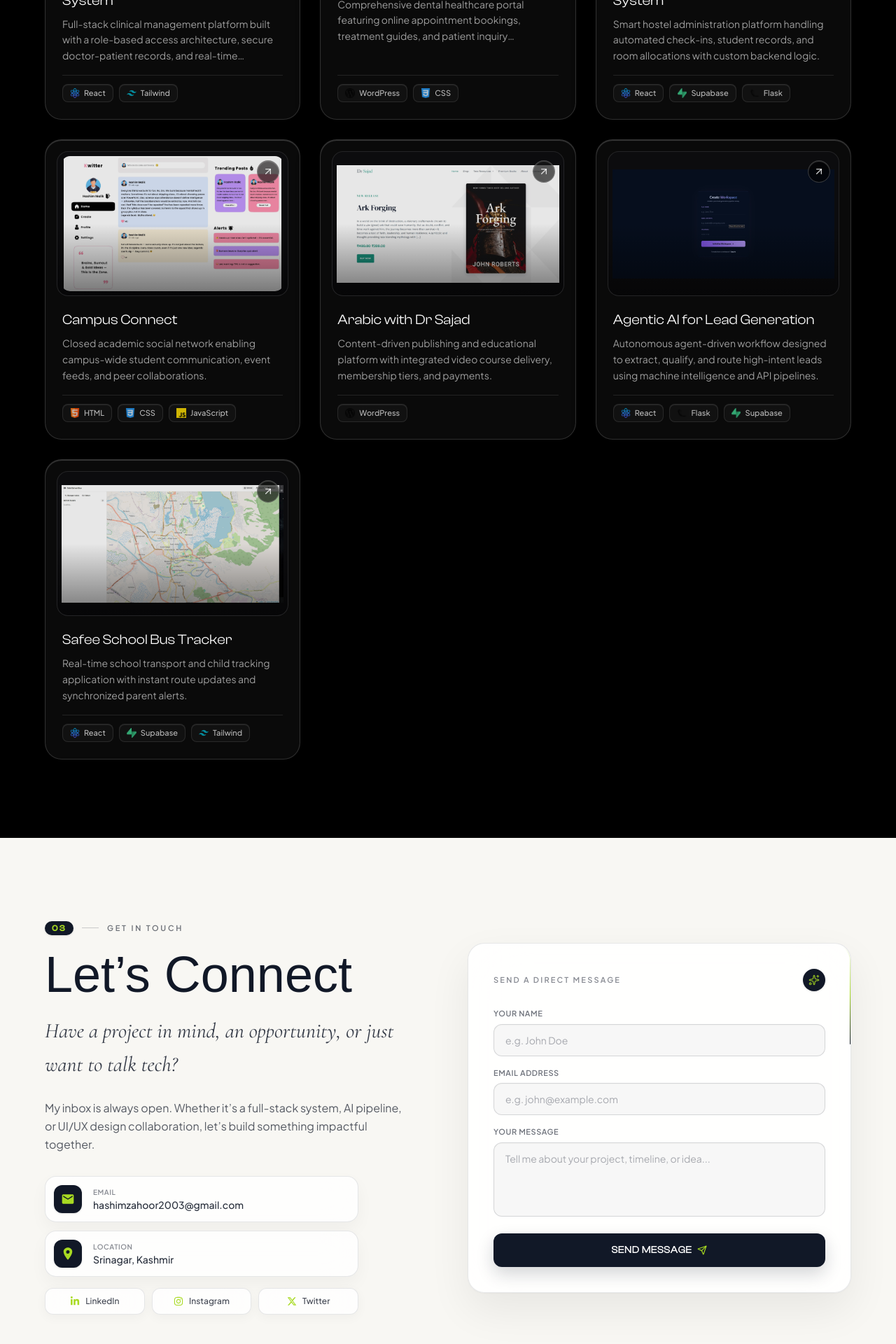
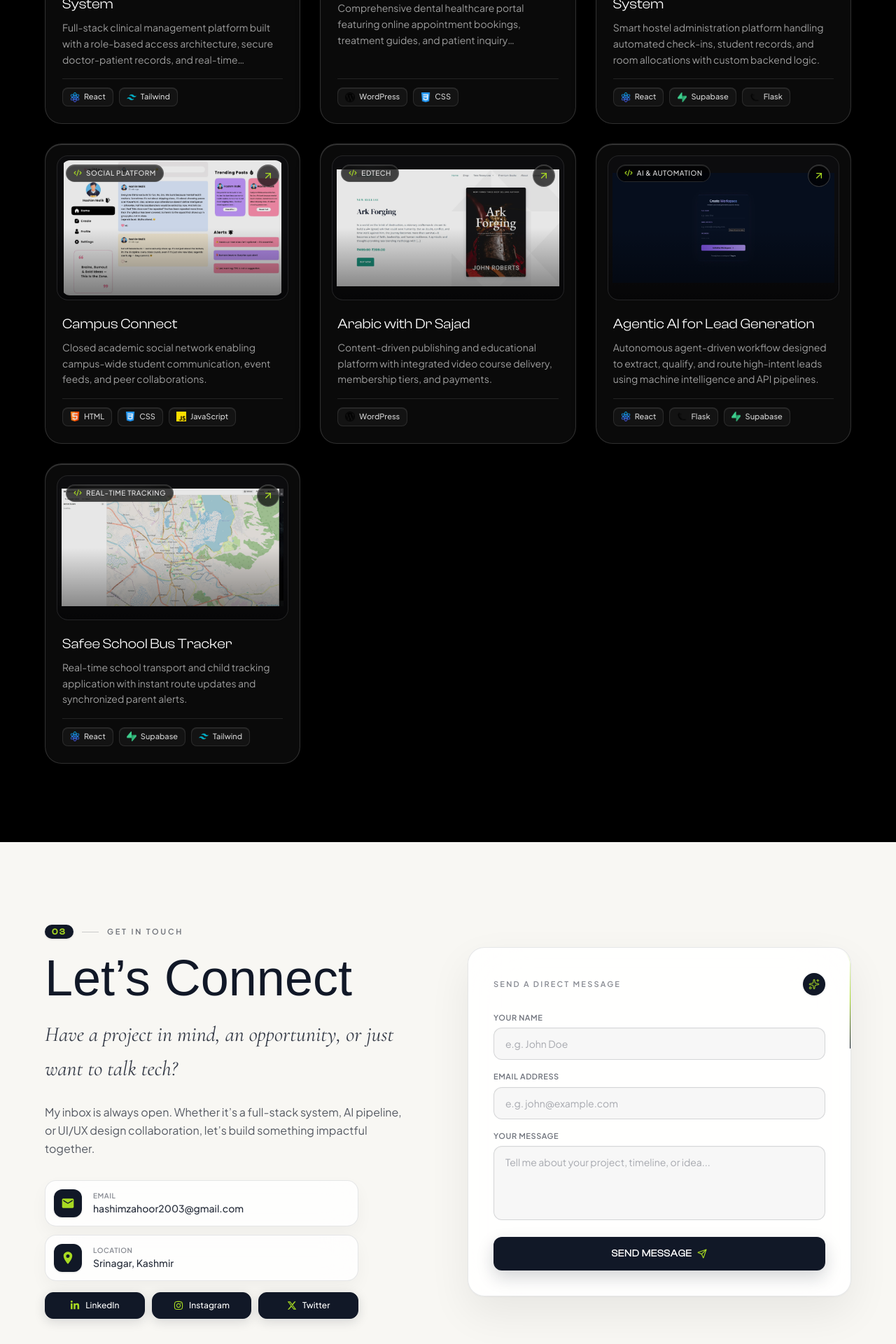
Before and after one commit to Hashimmalik46/My-Portfolio, a React (Vite) app: page / in a window 1280 px wide. Shown: the part 2520-4440 px from the top of the page at 70% size. Built offline with nearby package versions, Linux system fonts and the light colour scheme; a web font is replaced by a local one.

Commit message:
design changes

```diff
--- a/src/components/Contact.jsx
+++ b/src/components/Contact.jsx
@@ -109,10 +109,10 @@ function Contact() {
                 rel="noreferrer"
                 whileHover={{ y: -3, scale: 1.02 }}
                 whileTap={{ scale: 0.96 }}
-                className="flex items-center justify-center gap-2 py-2.5 px-3 rounded-xl bg-white/80 hover:bg-secondary backdrop-blur-xl border border-secondary/10 hover:border-secondary shadow-[0_4px_16px_rgba(0,0,0,0.04)] transition-all duration-300 group"
+                className="flex items-center justify-center gap-2 py-2.5 px-3 rounded-xl bg-secondary hover:bg-black text-white border border-secondary shadow-[0_4px_16px_rgba(17,24,39,0.15)] transition-all duration-300 group"
               >
-                <FaLinkedinIn size={14} className="text-pAccent" />
-                <span className="text-xs font-jakarta text-secondary/80 group-hover:text-white font-medium transition-colors">
+                <FaLinkedinIn size={14} className="text-pAccent group-hover:scale-110 transition-transform" />
+                <span className="text-xs font-jakarta text-white font-medium">
                   LinkedIn
                 </span>
               </motion.a>
@@ -123,10 +123,10 @@ function Contact() {
                 rel="noreferrer"
                 whileHover={{ y: -3, scale: 1.02 }}
                 whileTap={{ scale: 0.96 }}
-                className="flex items-center justify-center gap-2 py-2.5 px-3 rounded-xl bg-white/80 hover:bg-secondary backdrop-blur-xl border border-secondary/10 hover:border-secondary shadow-[0_4px_16px_rgba(0,0,0,0.04)] transition-all duration-300 group"
+                className="flex items-center justify-center gap-2 py-2.5 px-3 rounded-xl bg-secondary hover:bg-black text-white border border-secondary shadow-[0_4px_16px_rgba(17,24,39,0.15)] transition-all duration-300 group"
               >
-                <FaInstagram size={14} className="text-pAccent" />
-                <span className="text-xs font-jakarta text-secondary/80 group-hover:text-white font-medium transition-colors">
+                <FaInstagram size={14} className="text-pAccent group-hover:scale-110 transition-transform" />
+                <span className="text-xs font-jakarta text-white font-medium">
                   Instagram
                 </span>
               </motion.a>
@@ -137,10 +137,10 @@ function Contact() {
                 rel="noreferrer"
                 whileHover={{ y: -3, scale: 1.02 }}
                 whileTap={{ scale: 0.96 }}
-                className="flex items-center justify-center gap-2 py-2.5 px-3 rounded-xl bg-white/80 hover:bg-secondary backdrop-blur-xl border border-secondary/10 hover:border-secondary shadow-[0_4px_16px_rgba(0,0,0,0.04)] transition-all duration-300 group"
+                className="flex items-center justify-center gap-2 py-2.5 px-3 rounded-xl bg-secondary hover:bg-black text-white border border-secondary shadow-[0_4px_16px_rgba(17,24,39,0.15)] transition-all duration-300 group"
               >
-                <FaXTwitter size={14} className="text-pAccent" />
-                <span className="text-xs font-jakarta text-secondary/80 group-hover:text-white font-medium transition-colors">
+                <FaXTwitter size={14} className="text-pAccent group-hover:scale-110 transition-transform" />
+                <span className="text-xs font-jakarta text-white font-medium">
                   Twitter
                 </span>
               </motion.a>
--- a/src/components/Projects.jsx
+++ b/src/components/Projects.jsx
@@ -1,10 +1,11 @@
-import { ArrowUpRight } from "lucide-react";
+import { ArrowUpRight, Code2 } from "lucide-react";
 import { motion } from "motion/react";
 
 const projects = [
   {
     title: "Role Based Clinic Management System",
     img: "/gallery/Zooncare.webp",
+    category: "Full Stack",
     short_desc:
       "Full-stack clinical management platform built with a role-based access architecture, secure doctor-patient records, and real-time scheduling.",
     tags: [
@@ -16,6 +17,7 @@ const projects = [
   {
     title: "Dandwoat Dental Clinic",
     img: "/gallery/dandwoat.webp",
+    category: "Web Platform",
     short_desc:
       "Comprehensive dental healthcare portal featuring online appointment bookings, treatment guides, and patient inquiry workflows.",
     tags: [
@@ -27,6 +29,7 @@ const projects = [
   {
     title: "IntelliSentry Hostel Management System",
     img: "/gallery/intellisentry.webp",
+    category: "Full Stack",
     short_desc:
       "Smart hostel administration platform handling automated check-ins, student records, and room allocations with custom backend logic.",
     tags: [
@@ -39,6 +42,7 @@ const projects = [
   {
     title: "Campus Connect",
     img: "/gallery/CC.webp",
+    category: "Social Platform",
     short_desc:
       "Closed academic social network enabling campus-wide student communication, event feeds, and peer collaborations.",
     tags: [
@@ -51,6 +55,7 @@ const projects = [
   {
     title: "Arabic with Dr Sajad",
     img: "/gallery/SS.webp",
+    category: "EdTech",
     short_desc:
       "Content-driven publishing and educational platform with integrated video course delivery, membership tiers, and payments.",
     tags: [{ id: 1, img: "/gallery/wordpress.webp", tag: "WordPress" }],
@@ -59,6 +64,7 @@ const projects = [
   {
     title: "Agentic AI for Lead Generation",
     img: "/gallery/agentic.webp",
+    category: "AI & Automation",
     short_desc:
       "Autonomous agent-driven workflow designed to extract, qualify, and route high-intent leads using machine intelligence and API pipelines.",
     tags: [
@@ -71,6 +77,7 @@ const projects = [
   {
     title: "Safee School Bus Tracker",
     img: "/gallery/bus.webp",
+    category: "Real-Time Tracking",
     short_desc:
       "Real-time school transport and child tracking application with instant route updates and synchronized parent alerts.",
     tags: [
@@ -99,7 +106,9 @@ function Projects() {
         >
           {/* Editorial Eyebrow */}
           <div className="flex items-center justify-center gap-3">
-            <span className="font-clashM text-xs text-pAccent tracking-[0.25em] uppercase font-semibold">02</span>
+            <span className="font-clashM text-xs px-2.5 py-0.5 rounded-full bg-white/[0.08] text-pAccent border border-pAccent/30 tracking-[0.2em] uppercase font-bold shadow-[0_0_12px_rgba(168,218,34,0.2)]">
+              02
+            </span>
             <span className="w-6 h-px bg-white/20" />
             <span className="font-jakarta text-[11px] uppercase tracking-[0.25em] text-white/50 font-medium">
               Selected Works
@@ -132,11 +141,15 @@ function Projects() {
                 delay: (index % 3) * 0.12,
                 ease: [0.22, 1, 0.36, 1],
               }}
-              whileHover={{ y: -8, scale: 1.015 }}
-              className="group relative flex flex-col rounded-3xl overflow-hidden bg-white/[0.04] hover:bg-white/[0.08] backdrop-blur-2xl backdrop-saturate-[180%] border border-white/15 hover:border-white/30 p-4 transition-colors duration-300 shadow-[0_8px_32px_0_rgba(0,0,0,0.37),inset_0_1px_1px_0_rgba(255,255,255,0.2)] hover:shadow-[0_20px_50px_rgba(0,0,0,0.6),inset_0_1px_1px_0_rgba(255,255,255,0.2)] flex-1 justify-between"
+              whileHover={{
+                y: -6,
+                scale: 1.015,
+                transition: { type: "spring", stiffness: 400, damping: 25 },
+              }}
+              className="group relative flex flex-col rounded-3xl overflow-hidden bg-white/[0.04] hover:bg-white/[0.08] backdrop-blur-2xl backdrop-saturate-[180%] border border-white/15 hover:border-pAccent/40 p-4 transition-colors duration-200 shadow-[0_8px_32px_0_rgba(0,0,0,0.37),inset_0_1px_1px_0_rgba(255,255,255,0.2)] hover:shadow-[0_20px_50px_rgba(0,0,0,0.6),0_0_30px_rgba(168,218,34,0.12)] flex-1 justify-between"
             >
               {/* Card Image Container */}
-              <div className="relative w-full aspect-[16/10] rounded-2xl overflow-hidden bg-[#0c0c0e] border border-white/10 flex items-center justify-center p-1.5">
+              <div className="relative w-full aspect-[16/10] rounded-2xl overflow-hidden bg-[#0c0c0e] border border-white/10 group-hover:border-pAccent/30 flex items-center justify-center p-1.5 transition-colors duration-300">
                 <img
                   src={project.img}
                   alt={project.title}
@@ -144,8 +157,16 @@ function Projects() {
                 />
                 <div className="absolute inset-0 bg-gradient-to-t from-black/50 via-transparent to-transparent pointer-events-none rounded-xl" />
 
-                {/* Glassmorphic Arrow Badge */}
-                <div className="absolute top-3 right-3 w-8 h-8 rounded-full bg-black/60 backdrop-blur-xl border border-white/20 flex items-center justify-center text-white/80 group-hover:bg-pAccent group-hover:text-black group-hover:border-transparent transition-all duration-300 shadow-[inset_0_1px_1px_rgba(255,255,255,0.2)]">
+                {/* Top-Left: Category Tag with Code Icon */}
+                <div className="absolute top-3 left-3 flex items-center gap-1.5 px-2.5 py-1 rounded-full bg-black/70 backdrop-blur-xl border border-white/15 shadow-[inset_0_1px_1px_rgba(255,255,255,0.15)]">
+                  <Code2 className="w-3 h-3 text-pAccent shrink-0" strokeWidth={2.2} />
+                  <span className="text-[10px] font-jakarta uppercase tracking-wider text-white/85 font-medium">
+                    {project.category}
+                  </span>
+                </div>
+
+                {/* Top-Right: Glassmorphic Arrow Badge in Lime */}
+                <div className="absolute top-3 right-3 w-8 h-8 rounded-full bg-black/70 backdrop-blur-xl border border-white/20 flex items-center justify-center text-pAccent group-hover:bg-pAccent group-hover:text-black group-hover:border-pAccent transition-all duration-300 shadow-[inset_0_1px_1px_rgba(255,255,255,0.2)]">
                   <ArrowUpRight className="w-4 h-4 group-hover:translate-x-0.5 group-hover:-translate-y-0.5 transition-transform" />
                 </div>
               </div>
@@ -153,7 +174,7 @@ function Projects() {
               {/* Card Content */}
               <div className="flex flex-col flex-1 justify-between gap-4 p-2 pt-5">
                 <div>
-                  <h3 className="font-clash text-lg md:text-xl font-medium text-white group-hover:text-pAccent transition-colors">
+                  <h3 className="font-clash text-lg md:text-xl font-medium text-white group-hover:text-pAccent transition-colors duration-300">
                     {project.title}
                   </h3>
                   <p className="font-jakarta text-xs md:text-sm text-white/60 line-clamp-3 leading-relaxed mt-2">
@@ -166,12 +187,12 @@ function Projects() {
                   {project.tags.map((tag) => (
                     <div
                       key={tag.id}
-                      className="flex items-center gap-1.5 text-[11px] font-jakarta text-white/70 bg-white/[0.03] hover:bg-white/[0.08] border border-white/10 hover:border-white/20 px-2.5 py-1 rounded-lg transition-colors shadow-[inset_0_1px_0.5px_rgba(255,255,255,0.08)]"
+                      className="flex items-center gap-1.5 text-[11px] font-jakarta text-white/80 bg-white/[0.04] hover:bg-white/[0.08] border border-white/10 hover:border-white/25 hover:text-white px-2.5 py-1 rounded-lg transition-colors duration-200 shadow-[inset_0_1px_0.5px_rgba(255,255,255,0.08)]"
                     >
                       <img
                         src={tag.img}
                         alt={tag.tag}
-                        className="w-3.5 h-3.5 object-contain opacity-80"
+                        className="w-3.5 h-3.5 object-contain"
                       />
                       <span className="font-medium">{tag.tag}</span>
                     </div>
```
Also changed, not shown: src/components/About.jsx (+10 -2 lines).
